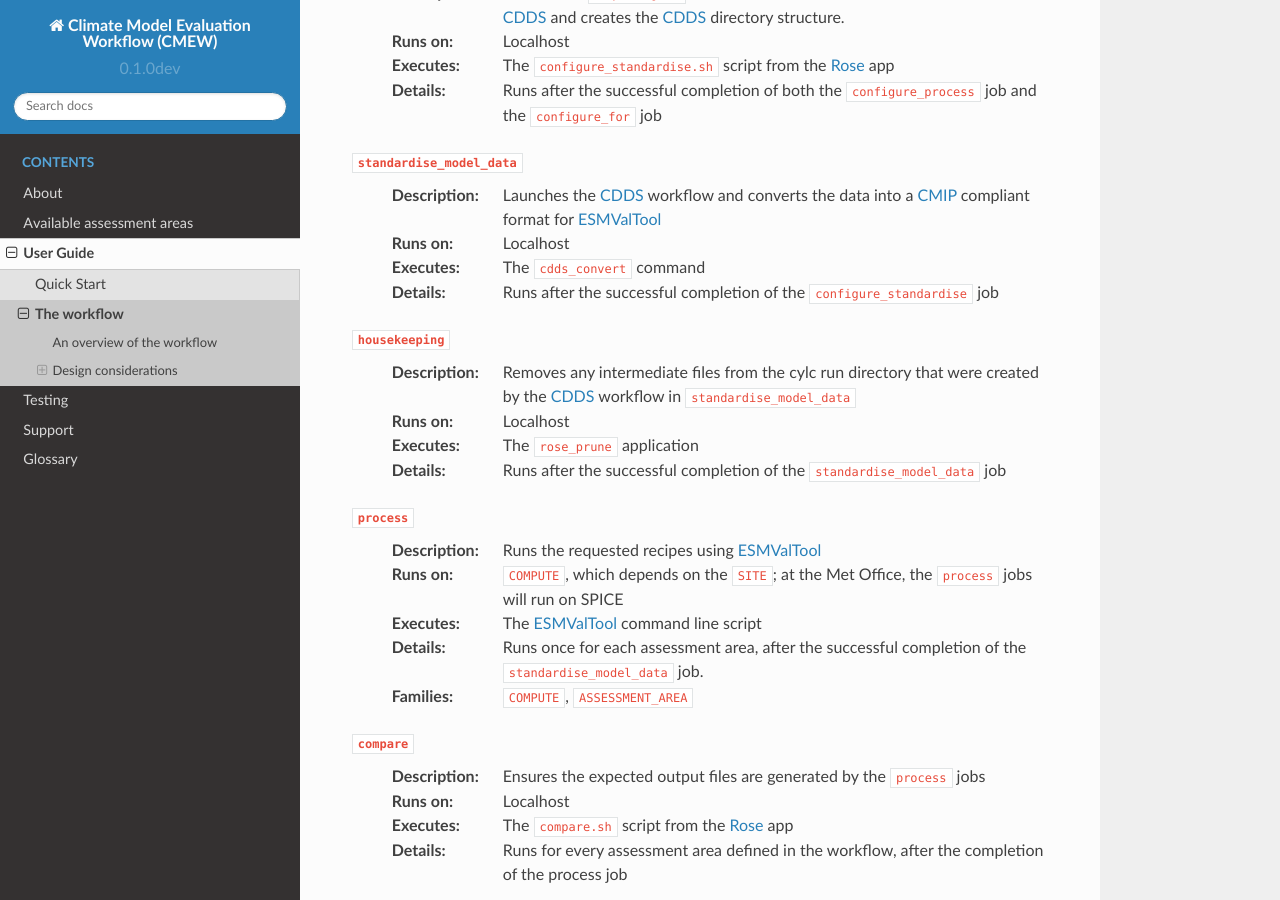
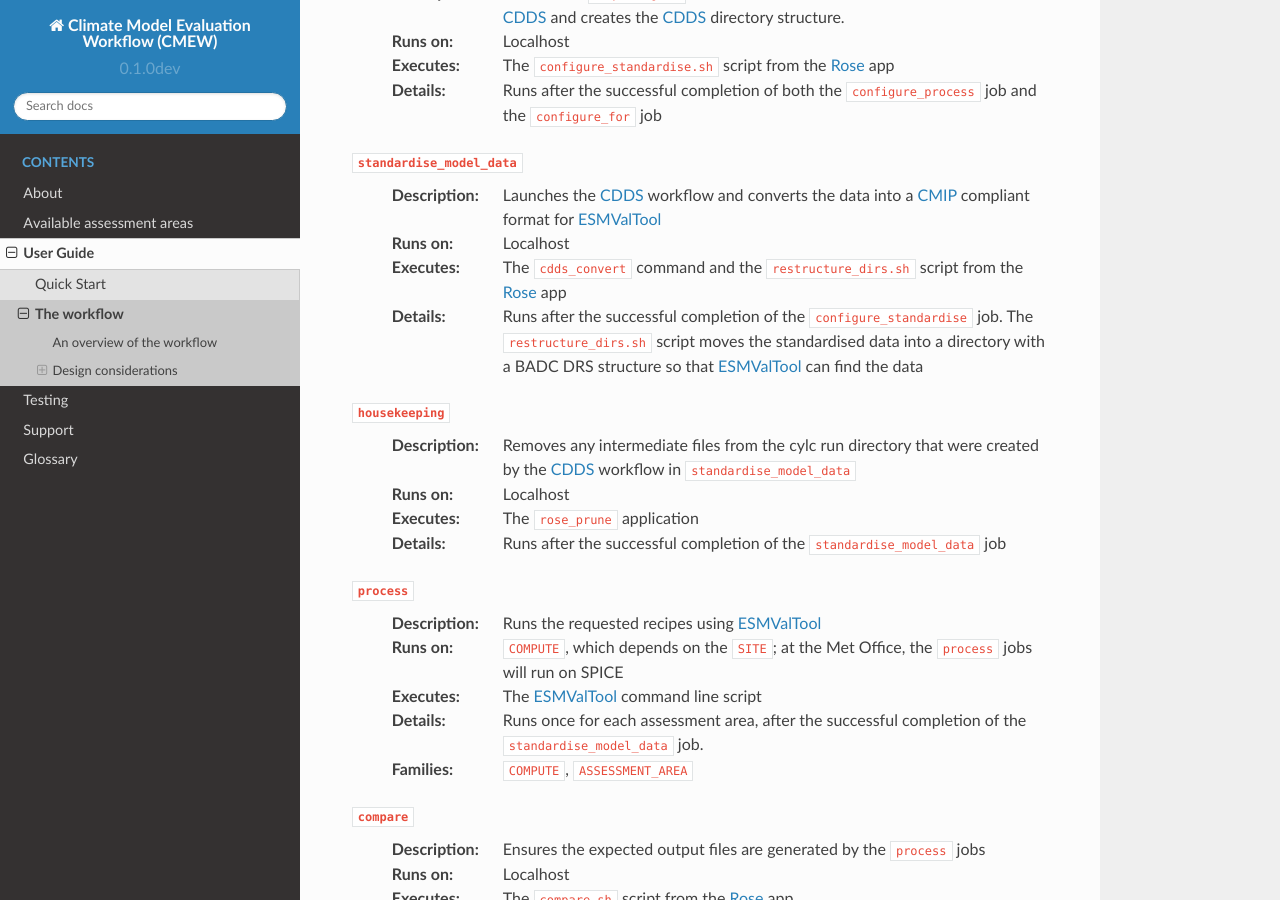
Before and after one commit to MetOffice/CMEW, a Sphinx documentation site: the page built from doc/source/user_guide/workflow.rst, in a window 1280 px wide and 900 px high, scrolled down 896 px. Built offline with Sphinx 7.4.7 and the Read the Docs theme 2.0.0, drawn with Linux system fonts in a browser that asks for light colours.

Commit message:
#172: Investigate CEDA tool "restructure-for-cmip6" that restructures CDDS output directories
* 154: added dir restructuring through ceda-mip-tools

* #154: added dir renaming appropriate for later use by ESMValTool

* #154: added mention of new script to docs

* #154: moved cmew-standardise-env out of bash script into rose-app.conf

* #154: tidied environment variables used in script

* #154: added details about the restructure_dirs.sh script in docs

* #154: fixed error in arguments passed to mv

---------

Co-authored-by: nabilbrice <mo-nabilbrice@users.noreply.github.com>

```diff
--- a/doc/source/user_guide/workflow.rst
+++ b/doc/source/user_guide/workflow.rst
@@ -64,9 +64,12 @@
   :Runs on:
      Localhost
   :Executes:
-     The ``cdds_convert`` command
+     The ``cdds_convert`` command and the ``restructure_dirs.sh`` script
+     from the |Rose| app
   :Details:
-     Runs after the successful completion of the ``configure_standardise`` job
+     Runs after the successful completion of the ``configure_standardise`` job.
+     The ``restructure_dirs.sh`` script moves the standardised data into
+     a directory with a BADC DRS structure so that |ESMValTool| can find the data
 
 ``housekeeping``
   :Description:
```
Also changed, not shown: 2 other files.
